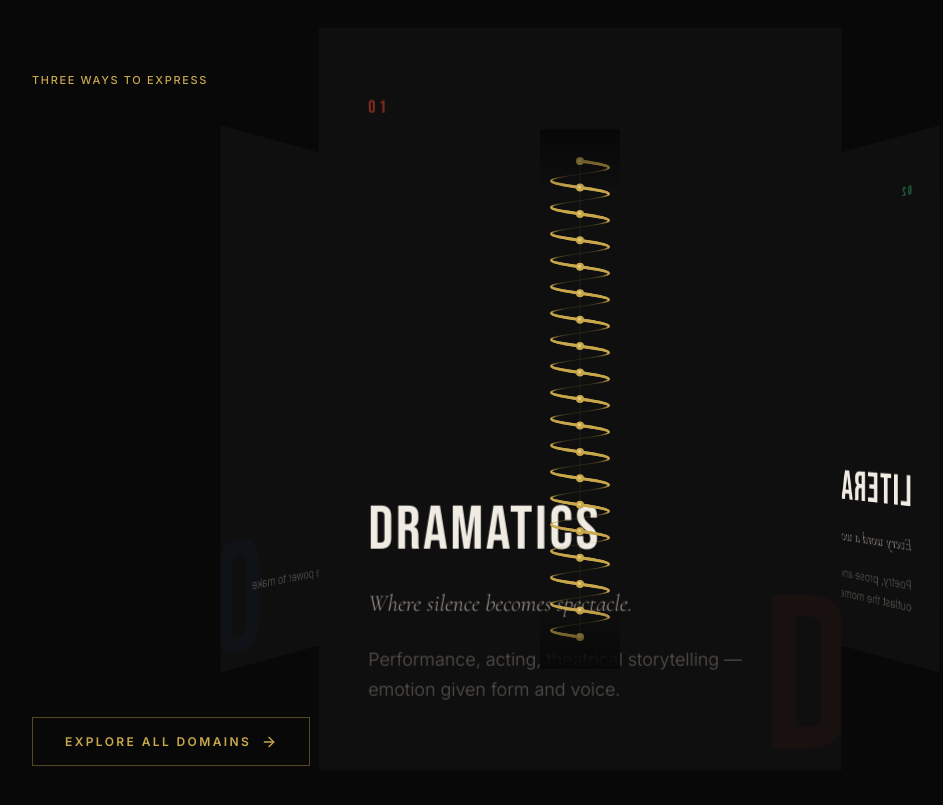
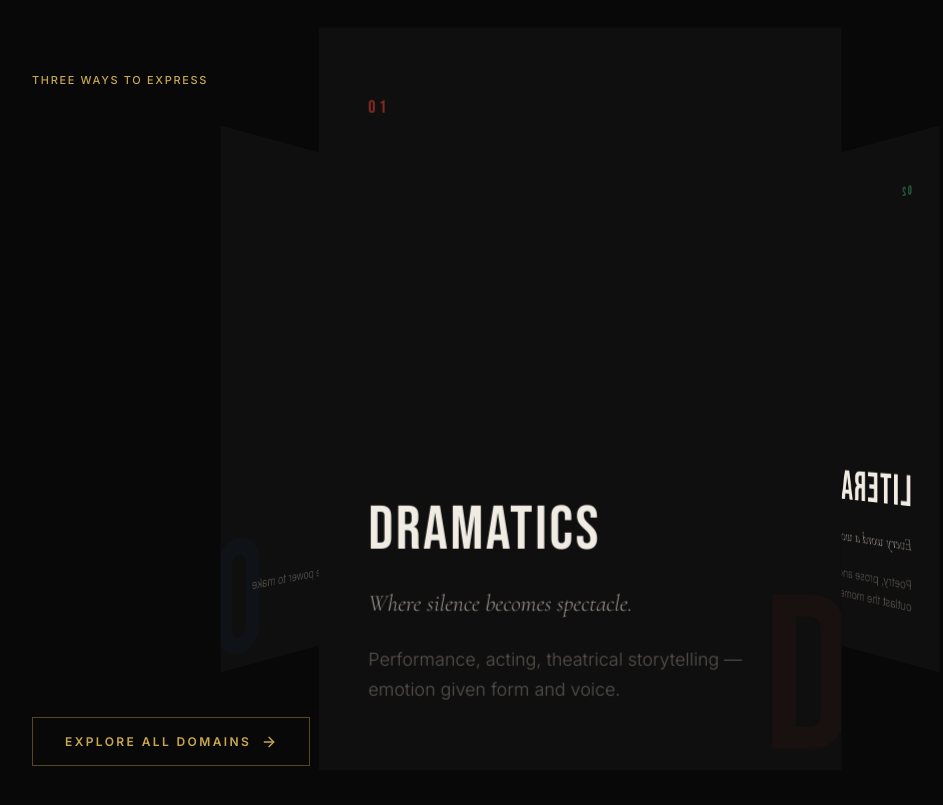
Before and after one commit to nm1503/praesenatatio-A-26, a React (Vite) app: page / in a window 1280 px wide. Shown: the part 1720-2525 px from the top of the page, without its empty margins (32-975 px from the left). Built offline with nearby package versions, Linux system fonts and the light colour scheme.

Commit message:
fix: place helix inside 3D drum container so front card occludes helix in 3D

```diff
--- a/src/components/CenterSpiral.css
+++ b/src/components/CenterSpiral.css
@@ -3,22 +3,16 @@
    ============================================================ */
 
 .center-spiral {
-  /* Sit at the exact center of .core-areas-stage */
+  /* Sit at the exact 3D center (Z = 0) inside .core-areas-drum */
   position: absolute;
   left: 50%;
   top: 0;
-  transform: translateX(-50%);
+  transform: translate3d(-50%, 0, 0);
+  transform-style: preserve-3d;
 
-  /* Narrow enough to sit between the cards, tall as the stage */
-  width: 80px;
+  /* Width for the central axis pole */
+  width: 100px;
   height: 100%;
-
-  /* Always-visible central axis pole — cards revolve around it.
-     z-index 10 keeps it on top in 2D stacking so it's never hidden. */
-  z-index: 10;
-
-  /* Clip strictly to the 80px column so it never bleeds beyond its strip */
-  overflow: hidden;
 
   pointer-events: none;
 }
--- a/src/pages/Home.css
+++ b/src/pages/Home.css
@@ -270,8 +270,6 @@
   perspective-origin: center center;
   position: relative;
   margin-top: 40px;
-  /* Isolate stacking context so internal z-indexes work correctly */
-  isolation: isolate;
 }
 
 /* The drum — GSAP rotates this element around Y */
--- a/src/pages/Home.tsx
+++ b/src/pages/Home.tsx
@@ -207,6 +207,9 @@ export default function Home() {
         <div className="core-areas-stage">
           {/* The drum — GSAP rotates this around Y axis */}
           <div className="core-areas-drum" ref={drumRef}>
+            {/* Center spiral — 3D central axis pole at Z=0 inside drum */}
+            <CenterSpiral sectionRef={coreRef} />
+
             {coreAreas.map((area, idx) => (
               <article
                 key={area.id}
@@ -230,9 +233,6 @@ export default function Home() {
               </article>
             ))}
           </div>
-
-          {/* Center spiral — the axis pole the panels revolve around */}
-          <CenterSpiral sectionRef={coreRef} />
         </div>
 
         <div className="container" style={{ marginTop: 48 }}>
```
